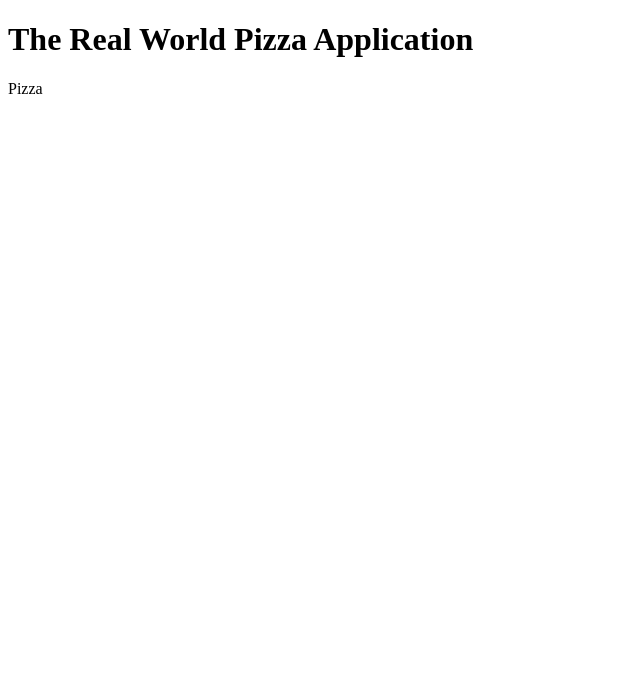
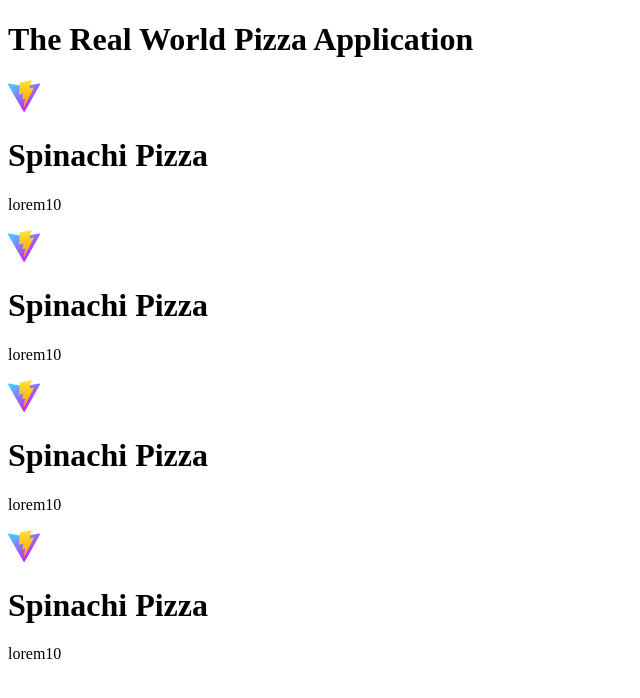
Before and after one commit to emmeiwhite/4.-React-to-succeed-no-shortcuts, a React (Vite) app: page / in a window 1280 px wide. Shown: the top 698 px of the page, without its empty margins (0-640 px from the left). Built offline with nearby package versions, Linux system fonts and the light colour scheme.

Commit message:
3. Pizza Component - reused within the App Component!

```diff
--- a/src/App.jsx
+++ b/src/App.jsx
@@ -5,6 +5,9 @@ export default function App() {
     <div>
       <h1>The Real World Pizza Application</h1>
       <Pizza />
+      <Pizza />
+      <Pizza />
+      <Pizza />
     </div>
   )
 }
--- a/src/Pizza.jsx
+++ b/src/Pizza.jsx
@@ -1,3 +1,12 @@
 export default function Pizza() {
-  return <div>Pizza</div>
+  return (
+    <div>
+      <img
+        src="vite.svg"
+        alt="react logo"
+      />
+      <h1>Spinachi Pizza</h1>
+      <p>lorem10</p>
+    </div>
+  )
 }
```
